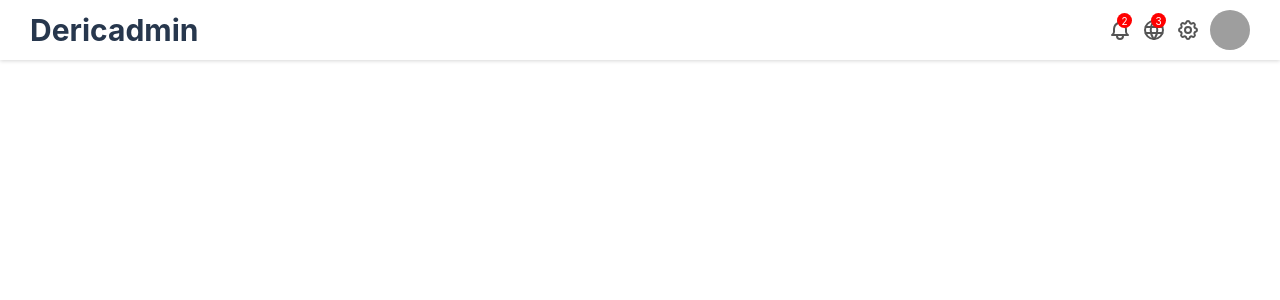
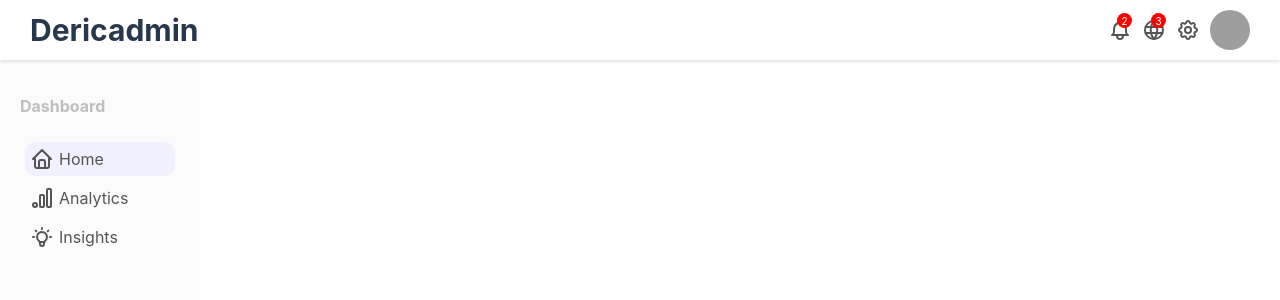
Before and after one commit to muhammadderic/admin_dashboard--ReactJS, a React (Create React App) app: page / in a window 1280 px wide. Shown: the top 300 px of the page. Built offline with nearby package versions, Linux system fonts and the light colour scheme; grey boxes are pictures that could not be loaded.

Commit message:
Create route and add outlet in Topbar and create sidebar and styling it

```diff
--- a/package.json
+++ b/package.json
@@ -11,6 +11,7 @@
     "@testing-library/user-event": "^13.5.0",
     "react": "^18.2.0",
     "react-dom": "^18.2.0",
+    "react-router-dom": "^6.11.2",
     "react-scripts": "5.0.1",
     "recharts": "^2.6.2",
     "web-vitals": "^2.1.4"
--- a/src/App.js
+++ b/src/App.js
@@ -1,8 +1,15 @@
+import { BrowserRouter, Route, Routes } from "react-router-dom";
 import Topbar from "./components/Topbar";
 
 function App() {
   return (
-    <Topbar />
+    <BrowserRouter>
+      <Routes>
+        <Route path="/" element={<Topbar />}>
+
+        </Route>
+      </Routes>
+    </BrowserRouter>
   );
 }
 
--- /dev/null
+++ b/src/components/Sidebar.jsx
@@ -0,0 +1,44 @@
+import { Link } from "react-router-dom";
+
+export default function Sidebar() {
+  return (
+    <div className="sidebar">
+      <div className="sidebarWrapper">
+        <div className="sidebarMenu">
+          <h3 className="sidebarTitle">Dashboard</h3>
+          <ul className="sidebarList">
+            <Link to="/home" className="link">
+              <li className="sidebarListItem active">
+                <svg xmlns="http://www.w3.org/2000/svg" className="icon icon-tabler icon-tabler-home" width="24" height="24" viewBox="0 0 24 24" strokeWidth="2" stroke="currentColor" fill="none" strokeLinecap="round" strokeLinejoin="round">
+                  <path stroke="none" d="M0 0h24v24H0z" fill="none"></path>
+                  <path d="M5 12l-2 0l9 -9l9 9l-2 0"></path>
+                  <path d="M5 12v7a2 2 0 0 0 2 2h10a2 2 0 0 0 2 -2v-7"></path>
+                  <path d="M9 21v-6a2 2 0 0 1 2 -2h2a2 2 0 0 1 2 2v6"></path>
+                </svg>
+                Home
+              </li>
+            </Link>
+            <li className="sidebarListItem">
+              <svg xmlns="http://www.w3.org/2000/svg" className="icon icon-tabler icon-tabler-brand-google-analytics" width="24" height="24" viewBox="0 0 24 24" strokeWidth="2" stroke="currentColor" fill="none" strokeLinecap="round" strokeLinejoin="round">
+                <path stroke="none" d="M0 0h24v24H0z" fill="none"></path>
+                <path d="M10 9m0 1.105a1.105 1.105 0 0 1 1.105 -1.105h1.79a1.105 1.105 0 0 1 1.105 1.105v9.79a1.105 1.105 0 0 1 -1.105 1.105h-1.79a1.105 1.105 0 0 1 -1.105 -1.105z"></path>
+                <path d="M17 3m0 1.105a1.105 1.105 0 0 1 1.105 -1.105h1.79a1.105 1.105 0 0 1 1.105 1.105v15.79a1.105 1.105 0 0 1 -1.105 1.105h-1.79a1.105 1.105 0 0 1 -1.105 -1.105z"></path>
+                <path d="M5 19m-2 0a2 2 0 1 0 4 0a2 2 0 1 0 -4 0"></path>
+              </svg>
+              Analytics
+            </li>
+            <li className="sidebarListItem">
+              <svg xmlns="http://www.w3.org/2000/svg" className="icon icon-tabler icon-tabler-bulb" width="24" height="24" viewBox="0 0 24 24" strokeWidth="2" stroke="currentColor" fill="none" strokeLinecap="round" strokeLinejoin="round">
+                <path stroke="none" d="M0 0h24v24H0z" fill="none"></path>
+                <path d="M3 12h1m8 -9v1m8 8h1m-15.4 -6.4l.7 .7m12.1 -.7l-.7 .7"></path>
+                <path d="M9 16a5 5 0 1 1 6 0a3.5 3.5 0 0 0 -1 3a2 2 0 0 1 -4 0a3.5 3.5 0 0 0 -1 -3"></path>
+                <path d="M9.7 17l4.6 0"></path>
+              </svg>
+              Insights
+            </li>
+          </ul>
+        </div>
+      </div>
+    </div>
+  )
+}
--- a/src/components/Topbar.jsx
+++ b/src/components/Topbar.jsx
@@ -1,7 +1,10 @@
+import { Outlet } from "react-router-dom";
+import Sidebar from "./Sidebar";
 import "../styles/Topbar.css";
 
 export default function Topbar() {
   return (
+    <>
       <div className="topbar">
         <div className="topbarWrapper">
           <div className="topbarLeft">
@@ -38,5 +41,8 @@ export default function Topbar() {
           </div>
         </div>
       </div>
+      <Sidebar />
+      <Outlet />
+    </>
   )
 }
--- a/src/styles/Topbar.css
+++ b/src/styles/Topbar.css
@@ -61,3 +61,58 @@
   border-radius: 50%;
   cursor: pointer;
 }
+
+/* ======= */
+/* SIDEBAR */
+/* ======= */
+.link {
+  text-decoration: none;
+  color: inherit;
+}
+
+.sidebar {
+  height: calc(100vh - 60px);
+  width: 200px;
+  flex: 1;
+  background-color: rgb(251, 251, 251);
+  position: sticky;
+  top: 50px;
+}
+
+.sidebarWrapper {
+  padding: 20px;
+  color: #555;
+}
+
+.sidebarMenu {
+  margin-bottom: 10px;
+}
+
+.sidebarTitle {
+  font-size: 16px;
+  color: rgb(190, 190, 190);
+}
+
+.sidebarList {
+  padding: 5px;
+  list-style: none;
+}
+
+.sidebarListItem {
+  padding: 5px;
+  margin: 5px 0;
+  display: flex;
+  align-items: center;
+  border-radius: 10px;
+  cursor: pointer;
+}
+
+.sidebarListItem.active,
+.sidebarListItem:hover {
+  background-color: rgb(240, 240, 255);
+}
+
+.sidebarListItem .icon {
+  margin-right: 5px;
+  font-size: 20px !important;
+}
```
Also changed, not shown: 1 other file (tests, documents, lock files or other folders). Lines whose indentation alone changed are shown as unchanged.
